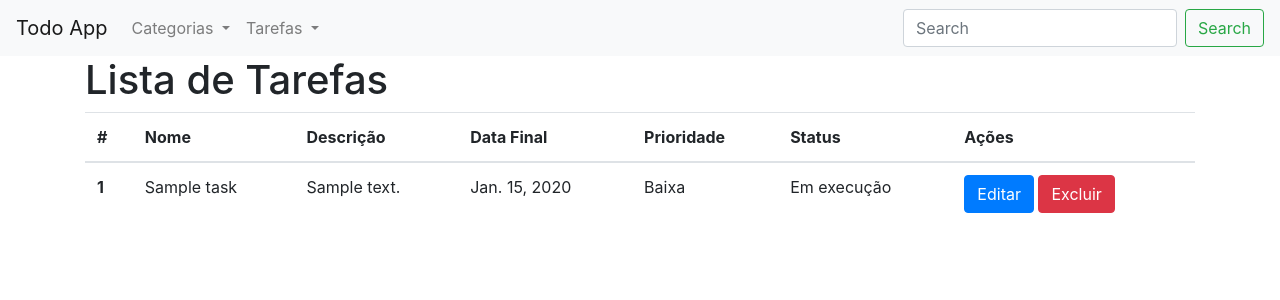
After one commit to CleysonPH/django-todoapp, a Django app: page /todo/tarefas/ in a window 1280 px wide. The commit adds this page. Shown: the top 300 px of the page. Run offline with Django 3.2, Linux system fonts and the light colour scheme; a user stored in the database is signed in; tables that the repository leaves empty hold one stand-in row (values such as "Sample post"); some libraries are stand-ins or nearby versions.

Commit message:
Created the page for list all Tasks

```diff
--- a/apps/tasks/urls.py
+++ b/apps/tasks/urls.py
@@ -10,5 +10,7 @@ urlpatterns = [
     path('categoria/<int:pk>/editar/', views.edit_category, name='category-edit'),
     path('categoria/<int:pk>/apagar/',
          views.remove_category, name='category-remove'),
+    path('tarefas/', views.list_tasks, name='task-list'),
     path('tarefa/criar/', views.create_task, name='task-create'),
+    path('tarefa/<int:pk>/editar/', views.edit_task, name='task-edit'),
 ]
--- a/apps/tasks/views.py
+++ b/apps/tasks/views.py
@@ -86,3 +86,34 @@ def create_task(request):
         'form': form,
     }
     return render(request, template_name, context)
+
+
+def list_tasks(request):
+    template_name = 'tasks/task_list.html'
+    task_list = Task.objects.filter(owner=request.user).exclude(status='CD')
+
+    context = {
+        'title': 'Lista de Tarefas',
+        'task_list': task_list,
+    }
+
+    return render(request, template_name, context)
+
+
+def edit_task(request, pk):
+    task = get_object_or_404(Task, pk=pk, owner=request.user)
+    if request.method == 'POST':
+        form = TaskForm(request.POST, instance=task)
+
+        if form.is_valid():
+            form.save()
+            return redirect('tasks:task-list')
+
+    template_name = 'tasks/task_form.html'
+    form = TaskForm(instance=task)
+    context = {
+        'title': 'Editar dados da tarefa',
+        'form': form,
+    }
+
+    return render(request, template_name, context)
--- a/templates/base.html
+++ b/templates/base.html
@@ -39,7 +39,7 @@
                         Tarefas
                     </a>
                     <div class="dropdown-menu" aria-labelledby="tasks-dropdown">
-                        <a class="dropdown-item" href="#">Listar</a>
+                        <a class="dropdown-item" href="{% url 'tasks:task-list' %}">Listar</a>
                         <a class="dropdown-item" href="{% url 'tasks:task-create' %}">Adicionar</a>
                     </div>
                 </li>
--- /dev/null
+++ b/templates/tasks/task_list.html
@@ -0,0 +1,72 @@
+{% extends 'base.html' %}
+
+{% block title %}
+    {{ title }} | {{ block.super }}
+{% endblock title %}
+
+{% block content %}
+
+    <main class="container">
+        <div class="row">
+            <div class="col-sm">
+                <h1>{{ title }}</h1>
+                {% include 'partials/message.html' %}
+            </div>
+        </div>
+
+        <div class="row">
+            <div class="col-sm">
+                {% if task_list %}
+                    <table class="table table-hover">
+                        <thead>
+                            <tr>
+                                <th scope="col">#</th>
+                                <th scope="col">Nome</th>
+                                <th scope="col">Descrição</th>
+                                <th scope="col">Data Final</th>
+                                <th scope="col">Prioridade</th>
+                                <th scope="col">Status</th>
+                                <th scope="col">Ações</th>
+                            </tr>
+                        </thead>
+                        <tbody>
+                            {% for task in task_list %}
+                                <tr>
+                                    <th scope="row">{{ task.id }}</th>
+                                    <td>{{ task.name }}</td>
+                                    <td>{{ task.description }}</td>
+                                    <td>{{ task.end_date }}</td>
+                                    <td>{{ task.get_priority_display }}</td>
+                                    <td>{{ task.get_status_display }}</td>
+                                    <td>
+                                        <a href="{% url 'tasks:task-edit' pk=task.pk %}" class="btn btn-small btn-primary">Editar</a>
+                                        <a href="" class="btn btn-small btn-danger confirm-delete" data-toggle="modal" data-target="#confirm-delete-modal" id="delete-button-{{ task.pk }}">Excluir</a>
+                                    </td>
+                                </tr>
+                            {% endfor %}
+                        </tbody>
+                    </table>
+                {% else %}
+                    <h4>Usuário {{request.user}} não possui nenhuma tarefa cadastrada</h4>
+                {% endif %}
+            </div>
+        </div>
+
+        {% include 'tasks/confirm_delete_modal.html' %}
+    </main>
+
+{% endblock content %}
+
+{% block scripts %}
+
+    <script>
+        $(document).on('click', '.confirm-delete', function(){
+            $('#confirm-delete-modal').attr('caller-id', $(this).attr('id'));
+        });
+        $(document).on('click', '#confirm-delete-button-modal', function(){
+            var caller = $('#confirm-delete-button-modal').closest('.modal').attr('caller-id');
+            window.location = $('#'.concat(caller)).attr('href');
+        });
+    </script>
+
+{% endblock scripts %}
```
